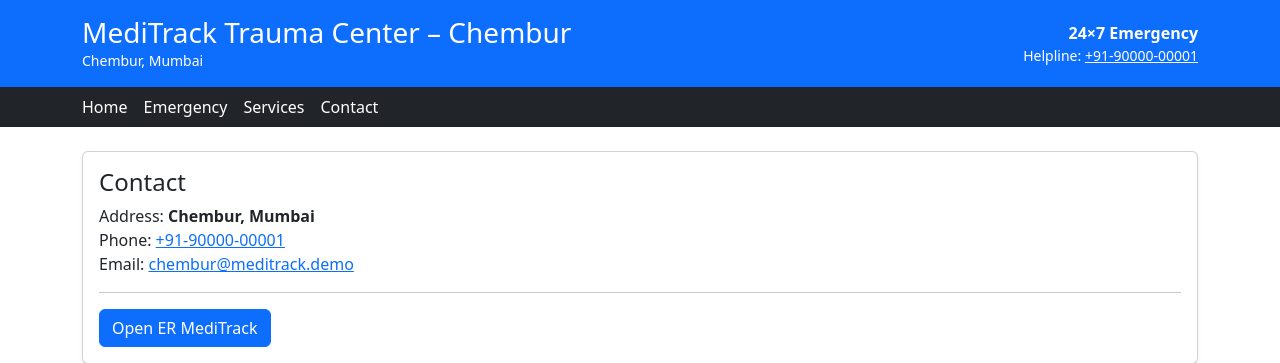
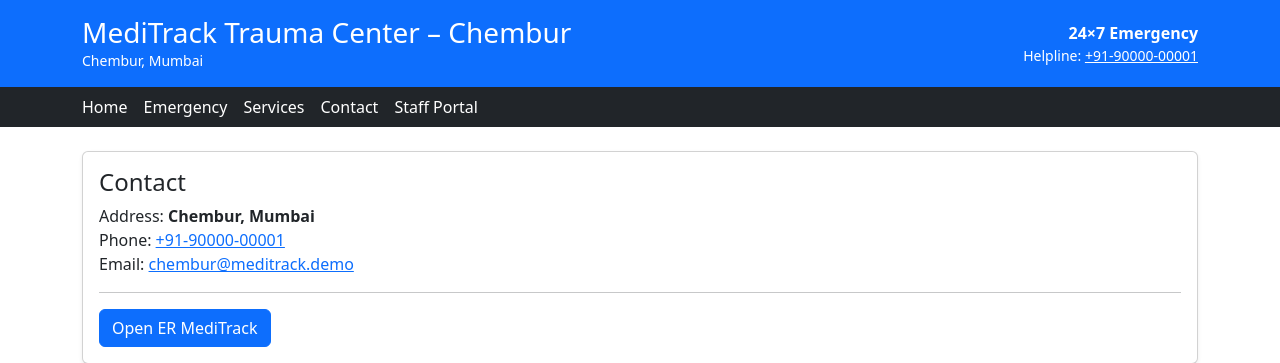
Before and after one commit to Sharanya2449/ER-Meditrack, a Flask app: page /h/1/contact in a window 1280 px wide. Shown: the top 363 px of the page. Run offline with Flask 3, Linux system fonts and the light colour scheme; data comes from the database, SQL or seed files in the repository.

Commit message:
Restore styled staff portal link on hospital site

```diff
--- a/templates/hospital_base.html
+++ b/templates/hospital_base.html
@@ -29,6 +29,7 @@
         <a class="text-white text-decoration-none" href="/h/{{ h.hospital_id }}/emergency">Emergency</a>
         <a class="text-white text-decoration-none" href="/h/{{ h.hospital_id }}/services">Services</a>
         <a class="text-white text-decoration-none" href="/h/{{ h.hospital_id }}/contact">Contact</a>
+        <a class="text-white text-decoration-none" href="/h/{{ h.hospital_id }}/staff">Staff Portal</a>
 
       </div>
     </nav>
```
